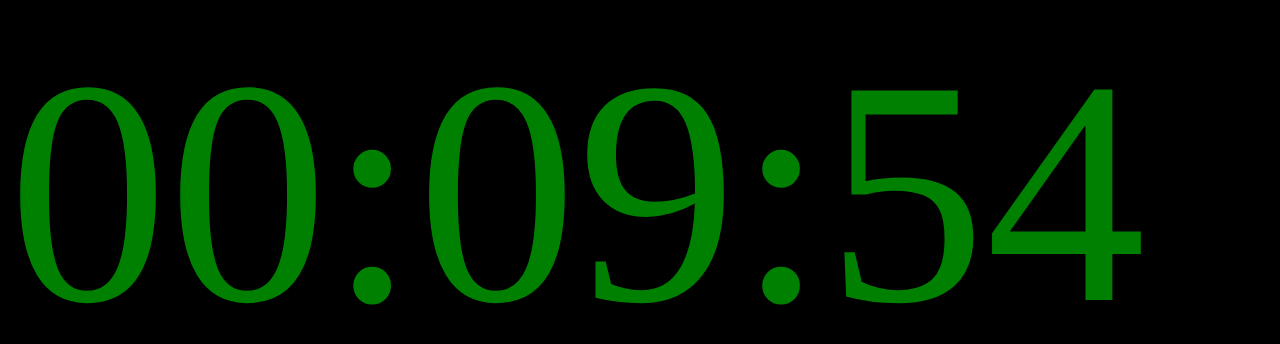
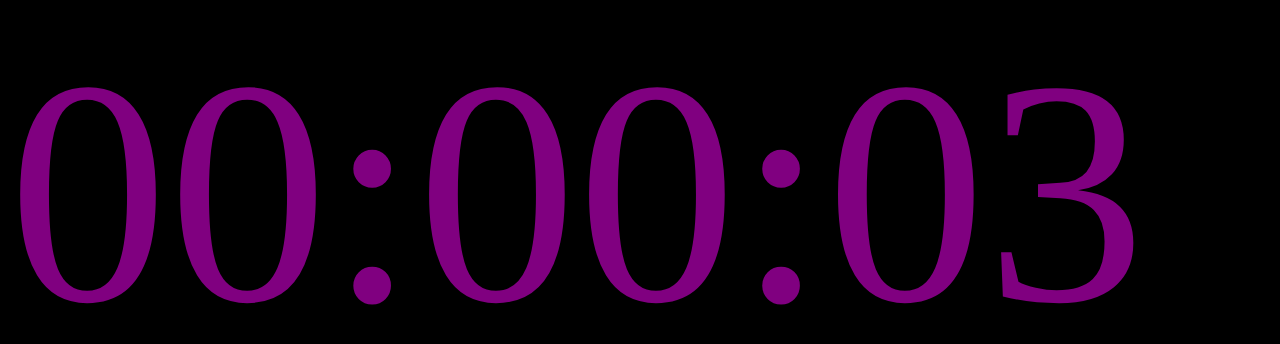
Before and after one commit to drachx/drachx.github.io, a plain HTML site: page move.html in a window 1280 px wide. Drawn offline with Linux system fonts and the light colour scheme.

Commit message:
Update move.html

```diff
--- a/move.html
+++ b/move.html
@@ -15,7 +15,9 @@
 </head>
 <body>
 <script>
-    var timeout = 10*60; //10 mins timer -- walk, talk, drink, anything - just move
+    var timeout = 2;
+    var flashTimer = 250;
+    var flashOut = parseInt(1000 / flashTimer);
 
     var tick = function (timeout) {
         if (timeout > 0) {
@@ -31,7 +33,11 @@
 
     var flash = function () {
         document.body.style.color = document.body.style.color === "purple" ? "green" : "purple";
-        setTimeout(flash, 250);
+        timeout++;
+        var date = new Date(null);
+        date.setSeconds(parseInt(timeout / flashOut));
+        document.body.innerHTML = date.toISOString().substr(11, 8);
+        setTimeout(flash, flashTimer);
     }
 
     tick(timeout);
@@ -41,3 +47,4 @@
     };
 </script>
 </body></html>
+<!-- https://htmlpreview.github.io/?https://drachx.github.io/move.html -->
```
